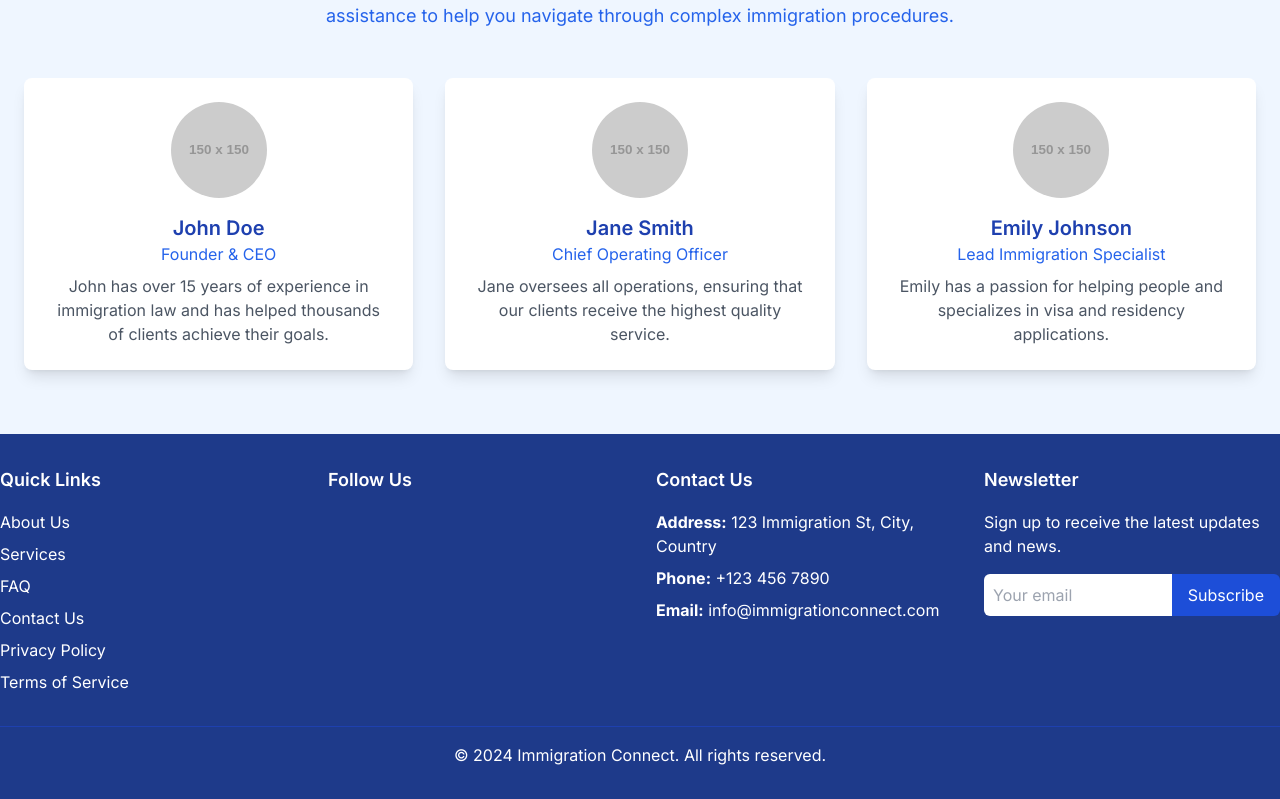
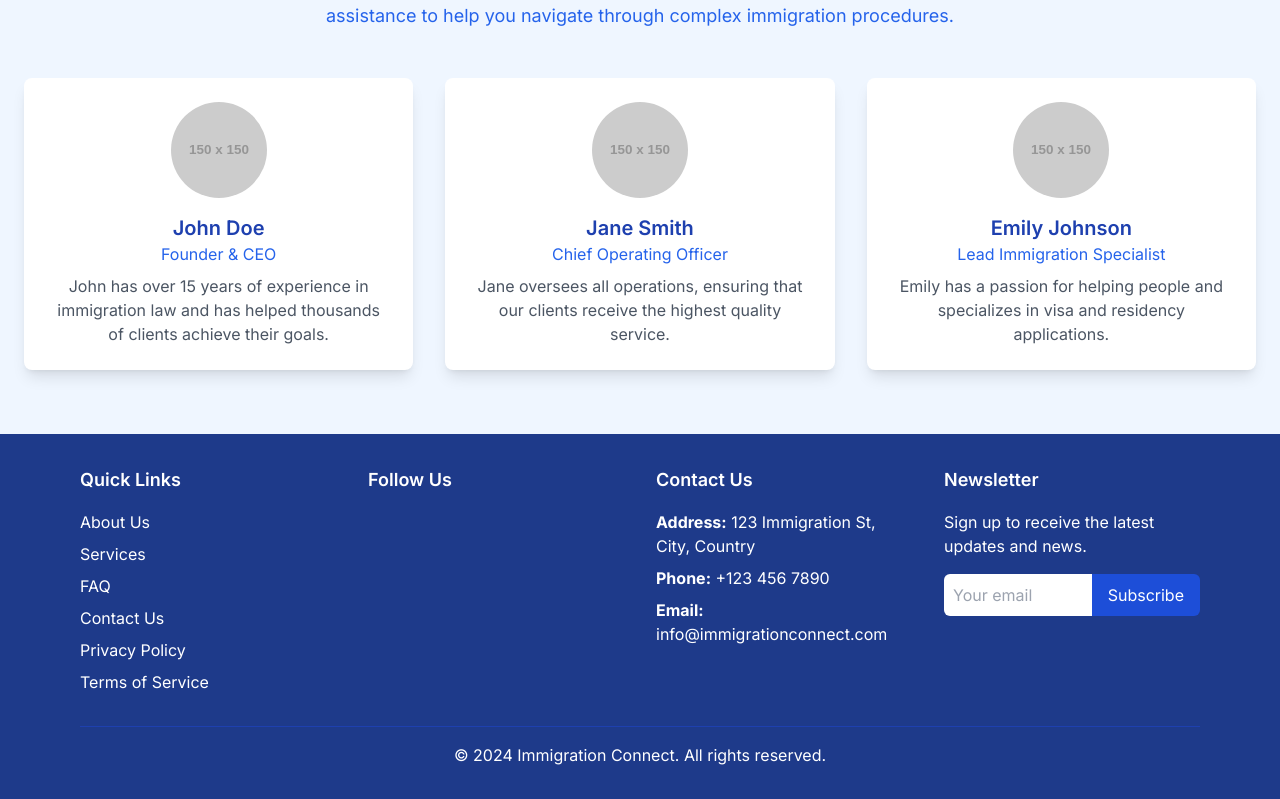
Before and after one commit to Ruwen-Yi/agent-finder, a Next.js app: page /about-us in a window 1280 px wide. Shown: the part 254-1053 px from the top of the page. Built offline with nearby package versions, Linux system fonts and the light colour scheme.

Commit message:
style footer

```diff
--- a/app/ui/footer.tsx
+++ b/app/ui/footer.tsx
@@ -2,7 +2,7 @@ import Link from "next/link";
 
 export default function Footer() {
   return (
-    <footer className="bg-blue-900 text-white py-8">
+    <footer className="bg-blue-900 text-white py-8 px-20">
       <div className="container mx-auto grid grid-cols-1 md:grid-cols-4 gap-8">
         {/* Quick Links */}
         <div>
```
